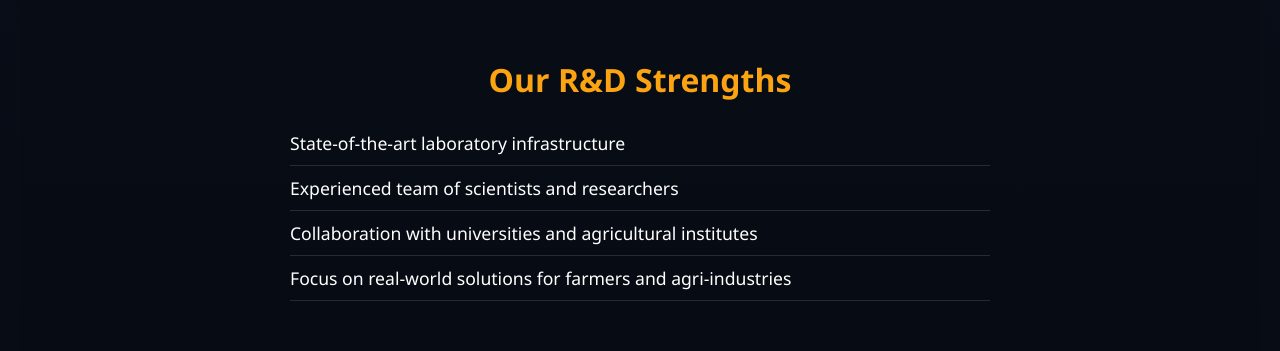
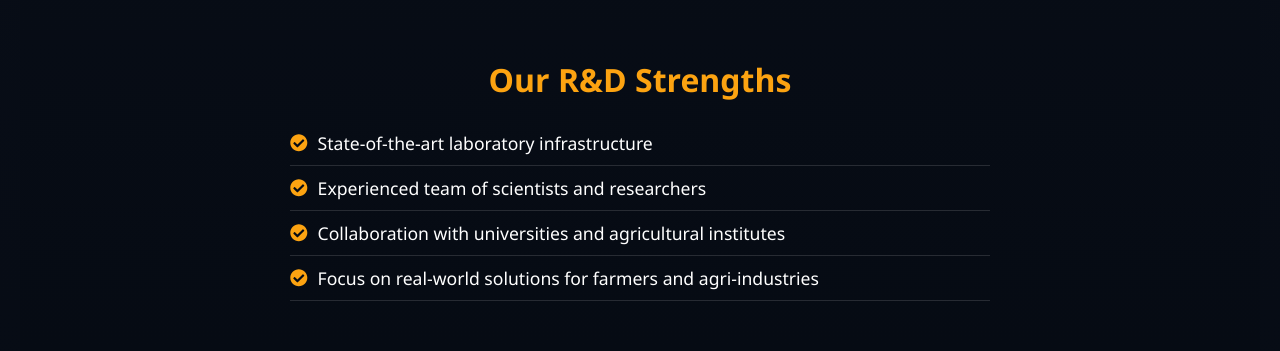
Before and after one commit to TejasMahakalAlpha/Exilieen_full_stack, a React (Vite) app in the folder frontend/: page /research_development in a window 1280 px wide. Shown: the part 925-1276 px from the top of the page. Built offline with nearby package versions, Linux system fonts and the light colour scheme; a small style sheet from the web is missing.

Commit message:
alignment

```diff
--- a/frontend/src/pages/AboutCompany.jsx
+++ b/frontend/src/pages/AboutCompany.jsx
@@ -11,10 +11,10 @@ const AboutCompany = () => {
       <div className="banner">
         <h1>ABOUT COMPANY</h1>
       </div>
-
-      <div className="breadcrumb">
+<br /><br />
+      {/* <div className="breadcrumb">
         <a href="/">Home</a> &gt; About &gt; About Company
-      </div>
+      </div> */}
 
       <div className="content-container">
         <div className="main-content">
--- a/frontend/src/pages/AgriStartup.jsx
+++ b/frontend/src/pages/AgriStartup.jsx
@@ -15,6 +15,7 @@ const AgriStartup = () => {
   return (
     <div className="agristartup-container">
       <div className="agri-header" data-aos="fade-down">
+        <br />
         <h1>🟠 AgriStartup – Empowering Agri Entrepreneurs</h1>
         <p>
           AgriStartup is our initiative to support and accelerate innovation in
--- a/frontend/src/pages/Consultancy.jsx
+++ b/frontend/src/pages/Consultancy.jsx
@@ -17,11 +17,12 @@ const Consultancy = () => {
 
   return (
     <div className="consultancy-section">
-      <div className="breadcrumb" data-aos="fade-in">
+      {/* <div className="breadcrumb" data-aos="fade-in">
         <span>Home &gt; Services &gt; Consultancy</span>
-      </div>
+      </div> */}
 
       <div className="consultancy-container">
+        <br />
         <h1 className="section-title" data-aos="fade-up">Consultancy</h1>
 
         <div className="consultancy-content" data-aos="fade-up">
--- a/frontend/src/pages/Food.css
+++ b/frontend/src/pages/Food.css
@@ -46,7 +46,8 @@
 }
 
 .instrument-link {
-  display: inline-flex;
+  /* display: inline-flex; */
+display:inline-block;
   align-items: center;
   margin-top: 10px;
   color: #0aa39b;
@@ -55,8 +56,9 @@
 }
 
 .instrument-link .check-icon {
-  margin-right: 6px;
-  color: #00ffae;
+  margin-right: 130px;
+  /* color: #00ffae; */
+  display:hidden;
 }
 
 .instrument-grid {
--- a/frontend/src/pages/Infrastructure.jsx
+++ b/frontend/src/pages/Infrastructure.jsx
@@ -49,9 +49,9 @@ const Infrastructure = () => {
   return (
     <div className="infrastructure-section">
       {/* Breadcrumb */}
-      <div className="breadcrumb" data-aos="fade-in">
+      {/* <div className="breadcrumb" data-aos="fade-in">
         <span>Home &gt; Services &gt; Infrastructure</span>
-      </div>
+      </div> */}
 
       {/* Title */}
       <div className="instrument-header" data-aos="zoom-in">
--- a/frontend/src/pages/Research.jsx
+++ b/frontend/src/pages/Research.jsx
@@ -18,11 +18,12 @@ const Research = () => {
 
   return (
     <div className="research-section">
-      <div className="breadcrumb" data-aos="fade-in">
+      {/* <div className="breadcrumb" data-aos="fade-in">
         <span>Home &gt; Services &gt; Research</span>
-      </div>
+      </div> */}
 
       <div className="research-container">
+        <br />
         <h1 className="section-title" data-aos="fade-up">Research Facilities</h1>
 
         <div className="section" data-aos="fade-up">
--- a/frontend/src/pages/Research_development.css
+++ b/frontend/src/pages/Research_development.css
@@ -1,10 +1,8 @@
 .rnd-container {
-  /* padding: 102px 50px; */
-padding:140px 100px;
-  /* background: linear-gradient(120deg, #010a13, #08090c); */
-    background: linear-gradient(to bottom, #0a0f1a, #050a12);
+  padding: 140px 100px;
+  background: linear-gradient(to bottom, #0a0f1a, #050a12);
   font-family: "Poppins", sans-serif;
-  color:white;
+  color: white;
 }
 
 .rnd-header h1 {
@@ -68,6 +66,14 @@ padding:140px 100px;
   font-size: 1.1rem;
   padding: 10px 0;
   border-bottom: 1px solid #ffffff22;
+  display: flex;
+  align-items: center;
+}
+
+.tick-icon {
+  color: #fca311;
+  margin-right: 10px;
+  vertical-align: middle;
 }
 
 .rnd-goals {
--- a/frontend/src/pages/Research_development.jsx
+++ b/frontend/src/pages/Research_development.jsx
@@ -1,4 +1,3 @@
-
 import React, { useEffect } from "react";
 import AOS from "aos";
 import "aos/dist/aos.css";
@@ -11,6 +10,7 @@ import {
   FaVial,
   FaMicroscope,
   FaRegLightbulb,
+  FaCheckCircle,
 } from "react-icons/fa";
 
 const Research_development = () => {
@@ -78,10 +78,10 @@ const Research_development = () => {
       <div className="rnd-strengths" data-aos="fade-up">
         <h2>Our R&D Strengths</h2>
         <ul>
-          <li>State-of-the-art laboratory infrastructure</li>
-          <li>Experienced team of scientists and researchers</li>
-          <li>Collaboration with universities and agricultural institutes</li>
-          <li>Focus on real-world solutions for farmers and agri-industries</li>
+          <li><FaCheckCircle className="tick-icon" /> State-of-the-art laboratory infrastructure</li>
+          <li><FaCheckCircle className="tick-icon" /> Experienced team of scientists and researchers</li>
+          <li><FaCheckCircle className="tick-icon" /> Collaboration with universities and agricultural institutes</li>
+          <li><FaCheckCircle className="tick-icon" /> Focus on real-world solutions for farmers and agri-industries</li>
         </ul>
       </div>
 
@@ -105,6 +105,3 @@ const Research_development = () => {
 };
 
 export default Research_development;
-
-
-// export default Research_development;
--- a/frontend/src/pages/Testing.jsx
+++ b/frontend/src/pages/Testing.jsx
@@ -31,11 +31,12 @@ const Testing = () => {
 
   return (
     <div className="testing-section">
-      <div className="breadcrumb" data-aos="fade-in">
+      {/* <div className="breadcrumb" data-aos="fade-in">
         <span>Home &gt; Services &gt; Testing Facilities</span>
-      </div>
+      </div> */}
 
       <div className="testing-container">
+        <br />
         <h1 className="section-title" data-aos="fade-up">Testing Facilities</h1>
 
         <div className="facilities-wrapper">
--- a/frontend/src/pages/Training.jsx
+++ b/frontend/src/pages/Training.jsx
@@ -11,11 +11,12 @@ import {
 const Traning = () => {
   return (
     <div className="training-section">
-      <div className="breadcrumb">
+      {/* <div className="breadcrumb">
         <span>Home &gt; Services &gt; Training</span>
-      </div>
+      </div> */}
 
       <div className="training-container">
+        <br />
         <h1 className="section-title">Training Facilities</h1>
 
         <div className="training-wrapper">
```
